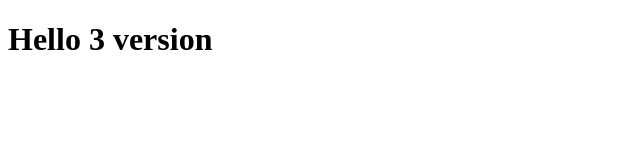
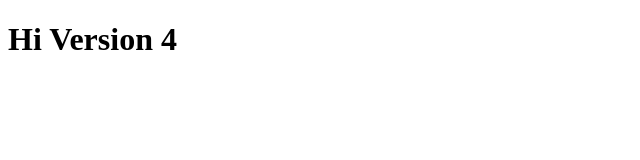
Before and after one commit to cherifimy/premier, a plain HTML site: page index.html in a window 1280 px wide. Shown: the whole page, without its empty margins (0-640 px from the left). Drawn offline with Linux system fonts and the light colour scheme.

Commit message:
Quatrieme Version

```diff
--- a/index.html
+++ b/index.html
@@ -6,7 +6,7 @@
     <title>Document</title>
 </head>
 <body>
-    <h1>Hello 3 version</h1>
+    <h1>Hi Version 4</h1>
 
 </body>
 </html>
```
